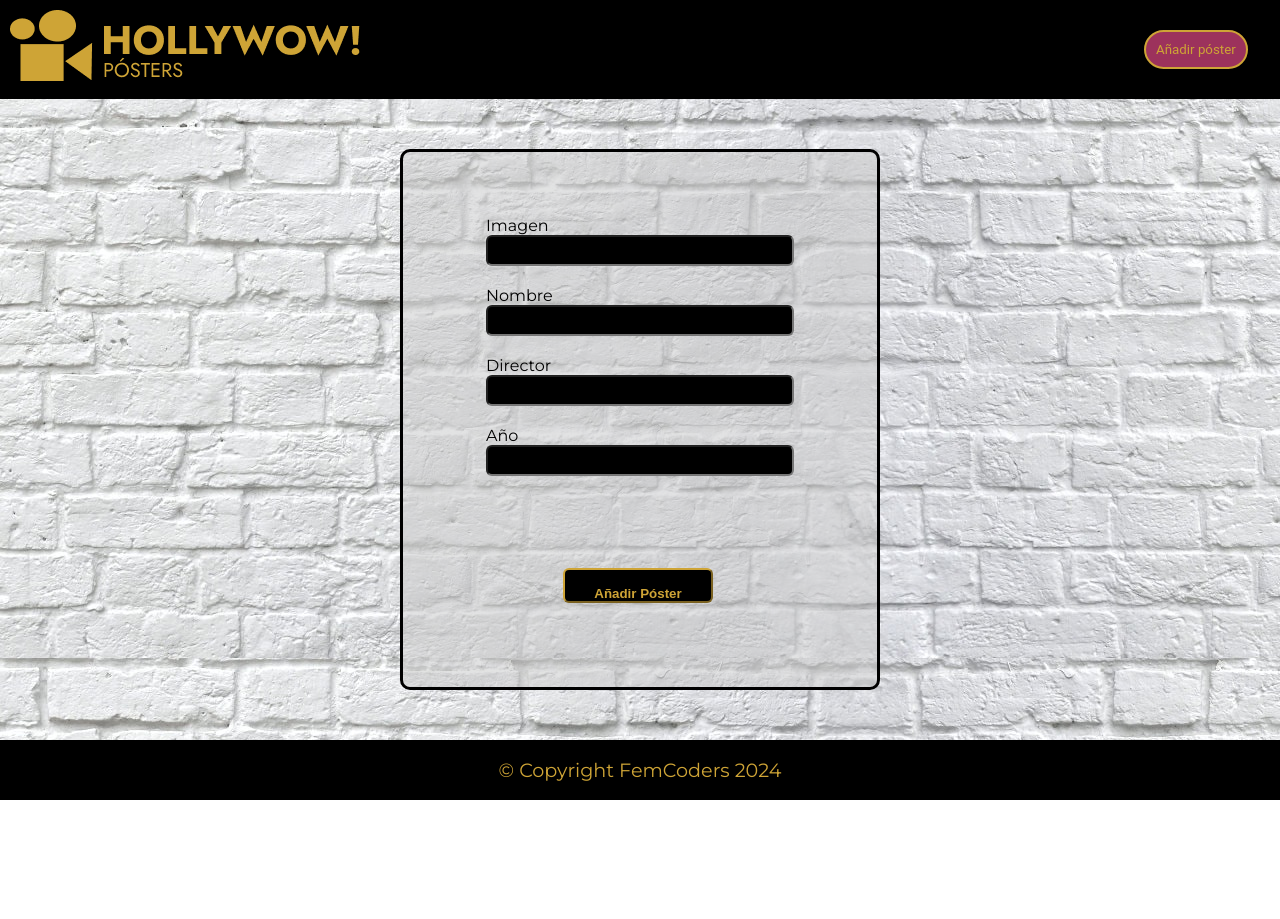
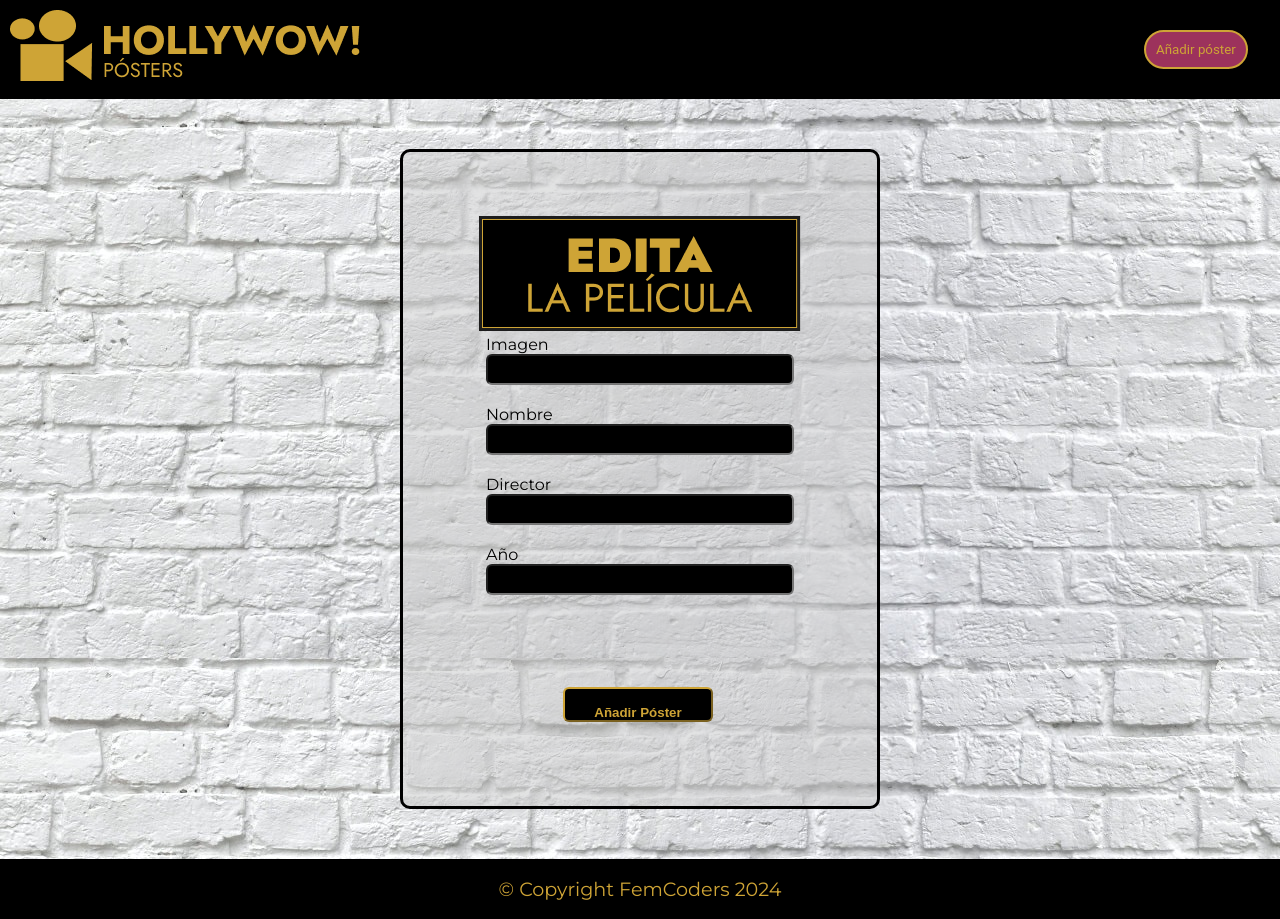
Before and after one commit to DesireeCSilva/Hollywow-app, a React (Vite) app: page /create in a window 1280 px wide. Before the commit the page ends 800 px from the top, so only its background shows below. Built offline with nearby package versions, Linux system fonts and the light colour scheme.

Commit message:
add-tittle edita tu pelicula

```diff
--- a/src/pages/CreateForm.jsx
+++ b/src/pages/CreateForm.jsx
@@ -11,9 +11,12 @@ const CreateForm = () => {
 
     return (
         <div className='formAdd'>
+            <div>
+                <img src="../src/assets/images/Edita.png" className='Edita'></img>
+            </div>
             <form onSubmit={handleSubmit(onSubmit)}>
                 <div>
-                    <label>Imagen</label>
+                    <label className='image'>Imagen</label>
                     <input type="url" {...register('imageUrl', { required: true })} />
                 </div>
                 <div>
```
